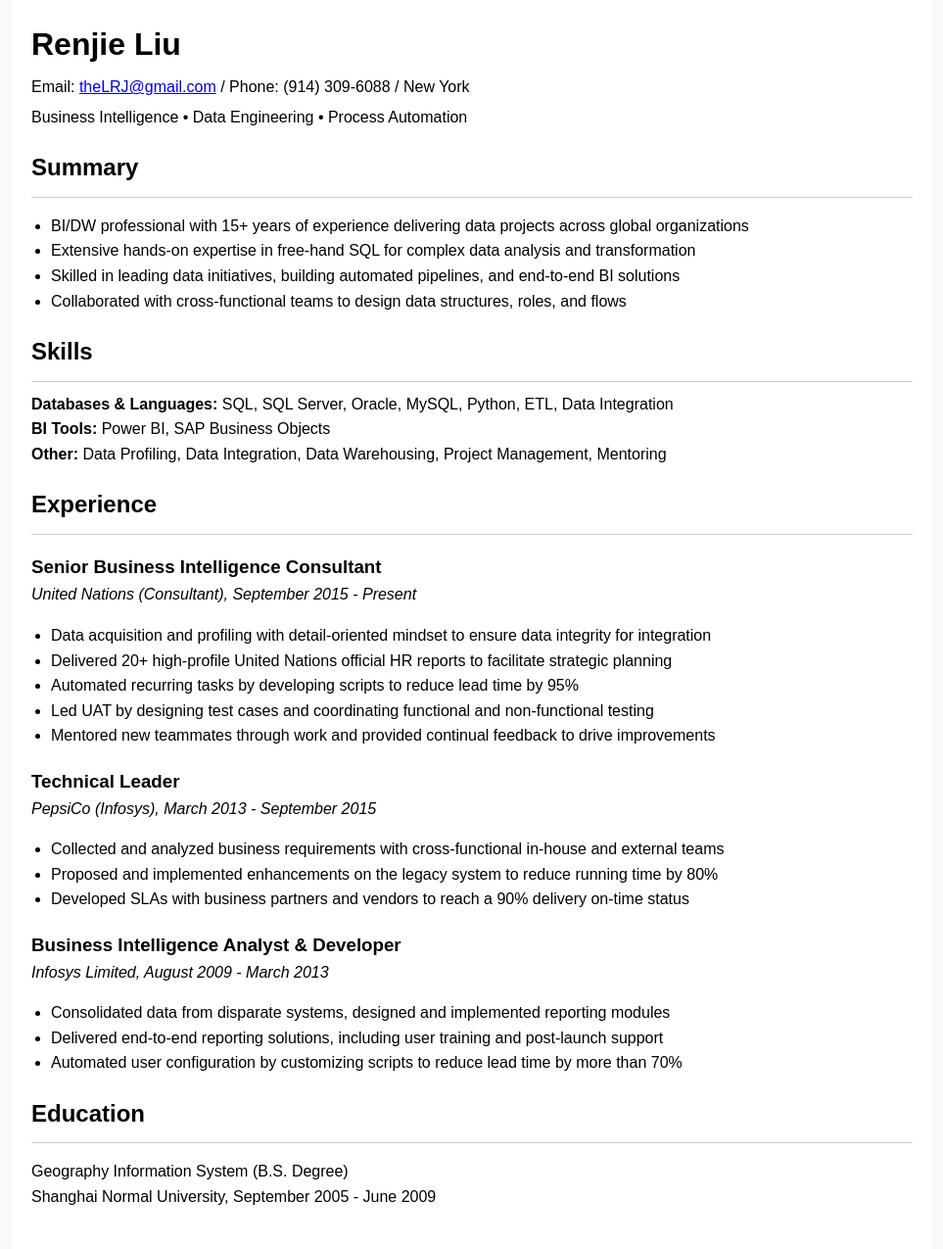
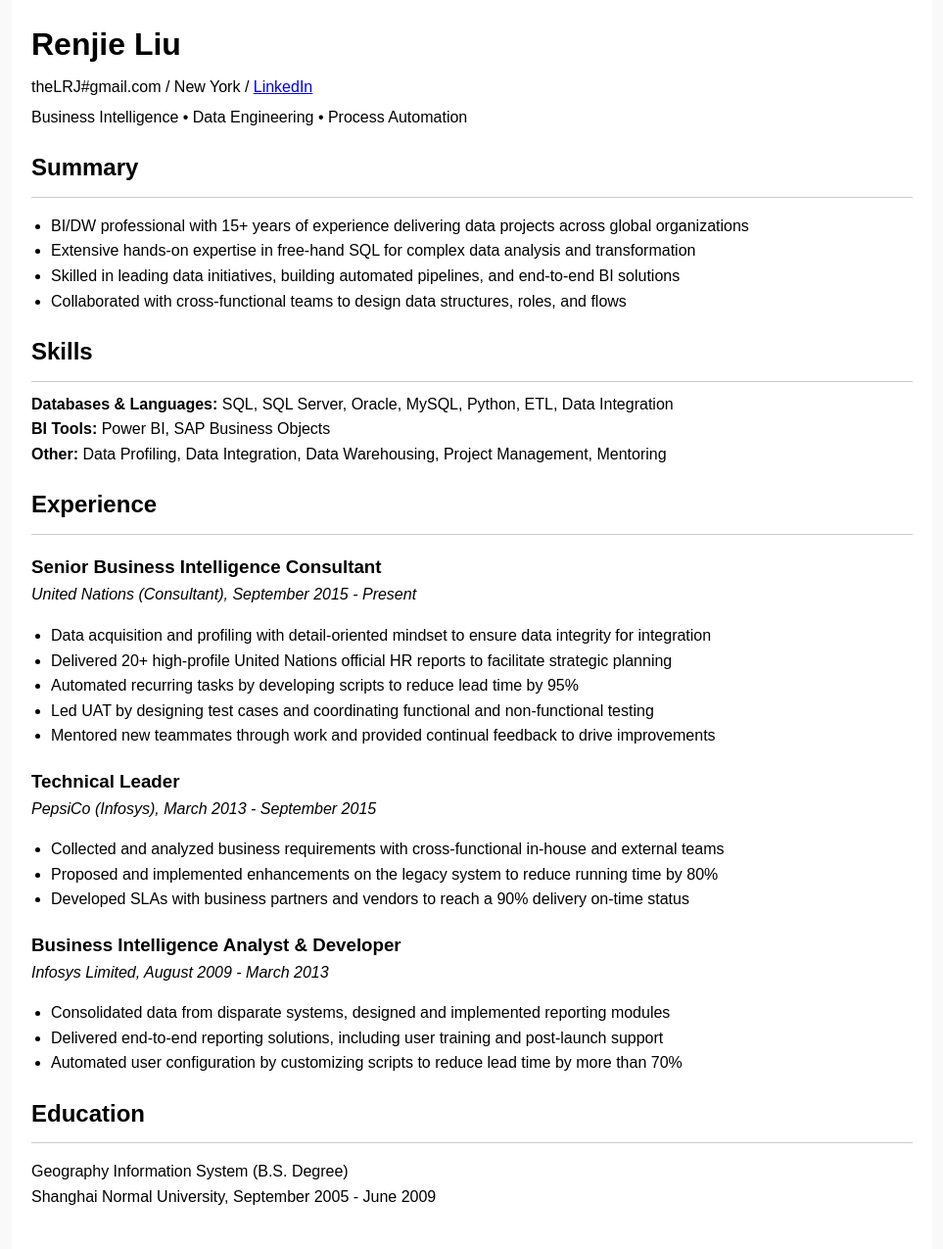
Before and after one commit to renjieliu/renjieliu.github.io, a Jekyll site: the page index.html, which Jekyll copies as it is, in a window 1280 px wide. Shown: the whole page at 98% size, without its empty margins (158-1121 px from the left). Built offline with Jekyll 4.4.1, drawn with Linux system fonts in a browser that asks for light colours.

Commit message:
renjieliu.github.io/index.html

```diff
--- a/index.html
+++ b/index.html
@@ -65,7 +65,7 @@
   <div class="container">
     <div class="header">
       <h1>Renjie Liu</h1>
-      <p>Email: <a href="mailto:theLRJ@gmail.com">theLRJ@gmail.com</a> / Phone: (914) 309-6088 / New York</p>
+      <p>theLRJ#gmail.com / New York / <a href="https://www.linkedin.com/in/renjieliu/">LinkedIn </a></p>
       <p>Business Intelligence • Data Engineering • Process Automation</p>
     </div>
 
```
